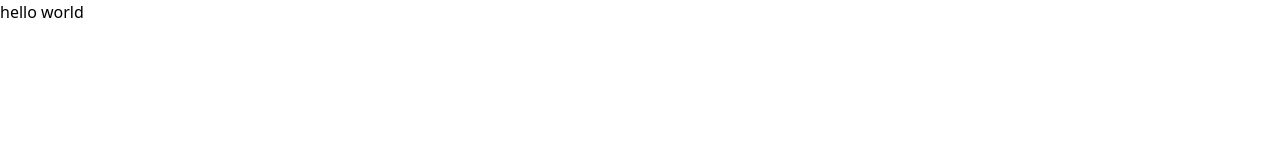
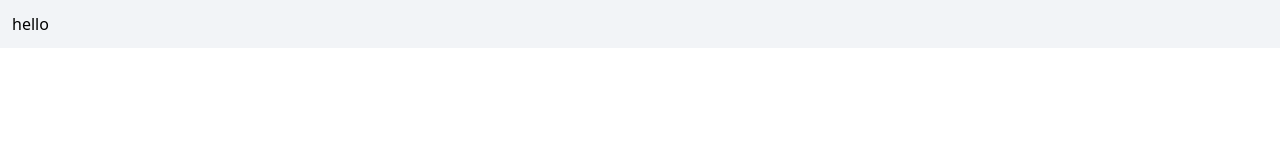
Before and after one commit to Md-Asikuzzaman/seopage1-assessment, a React (Vite) app: page / in a window 1280 px wide. Shown: the top 160 px of the page. Built offline with nearby package versions, Linux system fonts and the light colour scheme.

Commit message:
feat: setup file & folder structure

```diff
--- a/src/App.tsx
+++ b/src/App.tsx
@@ -1,7 +1,9 @@
+import TodoBox from './components/TodoBox';
+
 const App = () => {
   return (
     <div>
-      <h1>hello world</h1>
+      <TodoBox />
     </div>
   );
 };
--- /dev/null
+++ b/src/components/TodoBox.tsx
@@ -0,0 +1,11 @@
+import React from 'react';
+
+const TodoBox = () => {
+  return (
+    <div className='bg-[#F2F4F7] p-3'>
+      <h1>hello</h1>
+    </div>
+  );
+};
+
+export default TodoBox;
```
Also changed, not shown: src/components/TodoBodHeader.tsx (added), src/components/todo/TodoCard.tsx (added).
